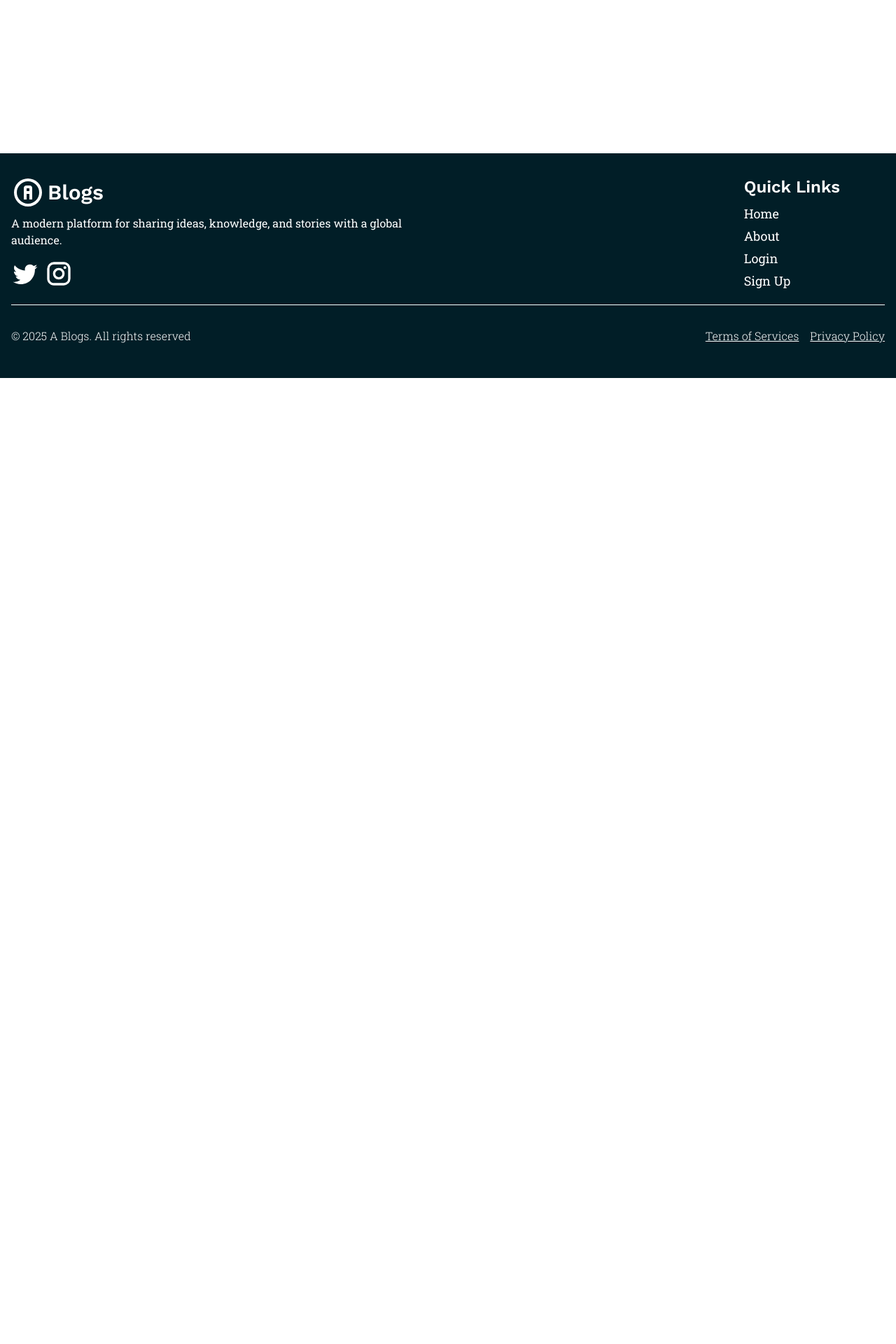
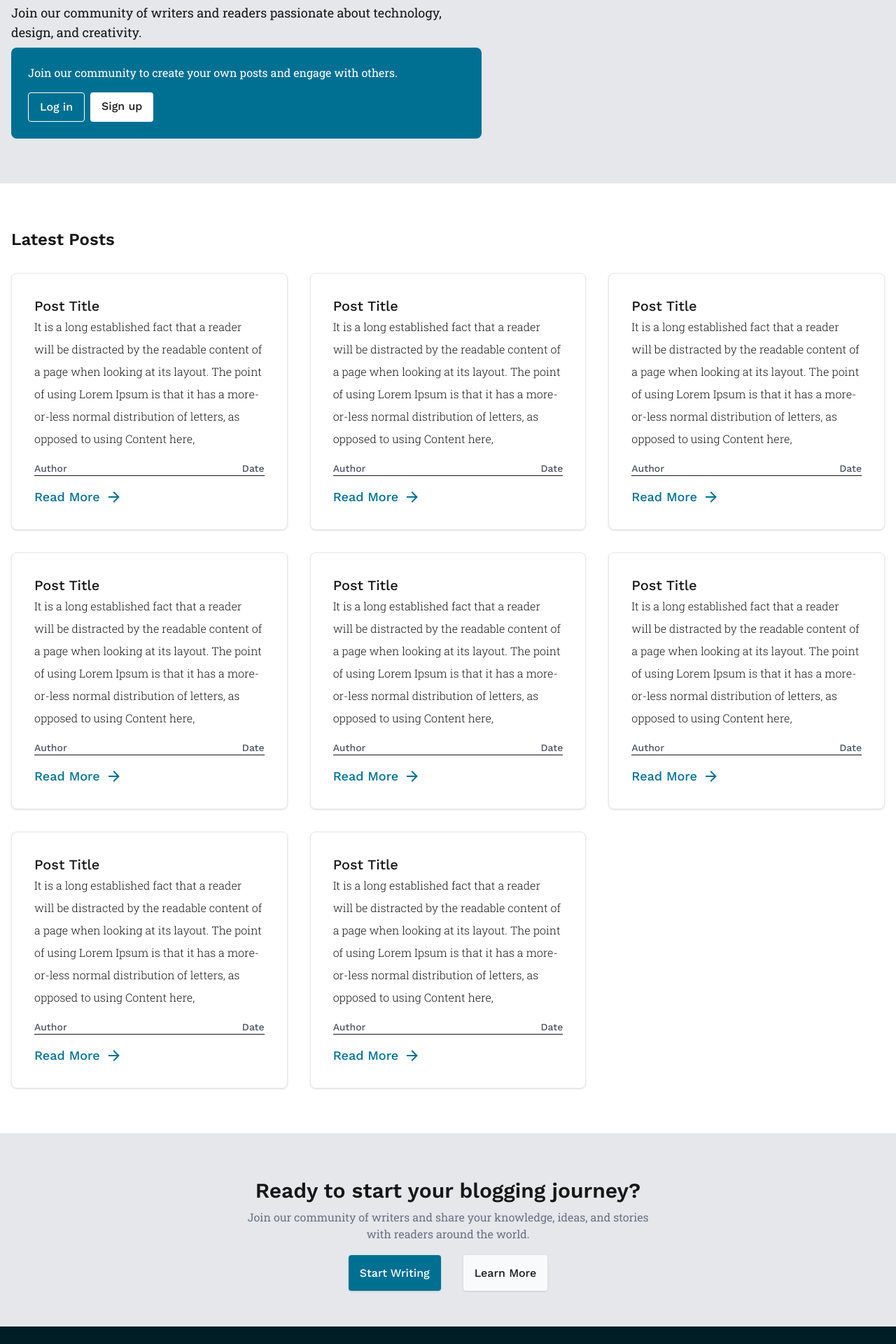
Before and after one commit to littlesluggerboi/blog-api-client, a Next.js app: page / in a window 1280 px wide. Shown: the part 260-2180 px from the top of the page at 70% size. Before the commit the page ends 800 px from the top, so only its background shows below. Built offline with nearby package versions, Linux system fonts and the light colour scheme; no server answers.

Commit message:
Added elements and design for home page.

```diff
--- a/src/app/layout.tsx
+++ b/src/app/layout.tsx
@@ -30,7 +30,7 @@ export default async function RootLayout({
       >
         <Navigation user={user}/>
         <main>
-          <section className="max-w-7xl mx-auto my-8">{children}</section>
+          {children}
         </main>
         <FooterComponent />
       </body>
--- a/src/app/page.tsx
+++ b/src/app/page.tsx
@@ -1,11 +1,93 @@
 import { Metadata } from "next";
+import { verifySession } from "./lib/dal";
+import Link from "next/link";
+import Posts from "@/partials/posts";
 
-export const metadata:Metadata = {
-  title: 'A Blogs | Home'
-}
-export default function Home() {
+export const metadata: Metadata = {
+  title: "A Blogs | Home",
+};
+export default async function Home() {
+  const user = await verifySession();
   return (
     <>
+      <section className="bg-gray-200 py-12">
+        <div className="p-4 max-w-7xl m-auto">
+          <h1 className="max-w-2xl font-heading font-bold text-5xl mb-2">
+            Share Your Ideas With The World
+          </h1>
+          <p className="font-text text-lg max-w-2xl mb-2">
+            Join our community of writers and readers passionate about
+            technology, design, and creativity.
+          </p>
+          <div className="bg-(--color-light) max-w-2xl p-6 rounded-lg">
+            <p className="font-text text-white mb-4">
+              Join our community to create your own posts and engage with
+              others.
+            </p>
+            <div className="flex gap-2">
+              {user ? (
+                <>
+                  <Link
+                    className="px-4 py-2 font-heading font-medium rounded-sm text-white hover:border-gray-400  border  hover:bg-gray-400"
+                    href="/myposts"
+                  >
+                    My Posts
+                  </Link>
+                  <Link
+                    className="px-4 py-2 font-medium font-heading bg-white hover:bg-gray-400 rounded-sm hover:text-white"
+                    href="/newpost"
+                  >
+                    Write Post
+                  </Link>
+                </>
+              ) : (
+                <>
+                  <Link
+                    className="px-4 py-2 font-heading font-medium rounded-sm text-white hover:border-gray-400  border  hover:bg-gray-400"
+                    href="/login"
+                  >
+                    Log in
+                  </Link>
+                  <Link
+                    className="px-4 py-2 font-heading font-medium bg-white hover:bg-gray-400 rounded-sm hover:text-white"
+                    href="/signup"
+                  >
+                    Sign up
+                  </Link>
+                </>
+              )}
+            </div>
+          </div>
+        </div>
+      </section>
+      <section className="py-16 mx-4">
+        <div className="m-auto max-w-7xl ">
+          <Posts/>
+        </div>
+      </section>
+      <section className="py-16 text-center bg-gray-200">
+        <h2 className="text-3xl font-heading font-semibold mb-2">
+          Ready to start your blogging journey?
+        </h2>
+        <p className="max-w-xl mx-auto font-text text-gray-500 mb-8">
+          Join our community of writers and share your knowledge, ideas, and
+          stories with readers around the world.
+        </p>
+        <div>
+          <Link
+            className="p-4 shadow rounded-sm font-heading font-medium mr-8 bg-(--color-light) text-white hover:bg-(--color-sub)"
+            href="/newpost"
+          >
+            Start Writing
+          </Link>
+          <Link
+            className="p-4 shadow rounded-sm font-heading font-medium bg-gray-50 hover:bg-gray-400"
+            href="/about"
+          >
+            Learn More
+          </Link>
+        </div>
+      </section>
     </>
   );
 }
--- /dev/null
+++ b/src/partials/post.tsx
@@ -0,0 +1,24 @@
+import icons from "@/static_resources/icons";
+import Link from "next/link";
+
+export default function PostCard() {
+  return (
+    <div className="p-8 rounded-lg border border-gray-200 shadow">
+      <h3 className="font-heading font-medium text-xl">Post Title</h3>
+      <p className="font-text font-[350] leading-8">
+        It is a long established fact that a reader will be distracted by the
+        readable content of a page when looking at its layout. The point of
+        using Lorem Ipsum is that it has a more-or-less normal distribution of
+        letters, as opposed to using Content here,
+      </p>
+      <div className="flex justify-between mt-4 font-heading font-medium text-sm text-gray-600">
+        <span>Author</span>
+        <span>Date</span>
+      </div>
+      <hr />
+      <Link className="hover:underline flex text-lg font-medium mt-4 items-center gap-2 text-(--color-light) w-fit font-heading" href="/">
+        Read More <div className="w-6">{icons.get("arrow right")}</div>
+      </Link>
+    </div>
+  );
+}
--- /dev/null
+++ b/src/partials/posts.tsx
@@ -0,0 +1,19 @@
+import PostCard from "./post";
+
+export default function Posts() {
+  return (
+    <div>
+      <h1 className="font-heading font-semibold text-2xl mb-8">Latest Posts</h1>
+      <div className="grid gap-8 grid-cols-1 lg:grid-cols-3 md:grid-cols-2">
+        <PostCard />
+        <PostCard />
+        <PostCard />
+        <PostCard />
+        <PostCard />
+        <PostCard />
+        <PostCard />
+        <PostCard />
+      </div>
+    </div>
+  );
+}
--- a/src/static_resources/icons.tsx
+++ b/src/static_resources/icons.tsx
@@ -257,4 +257,12 @@ icons.set(
     />
   </svg>
 );
+
+icons.set(
+  "arrow right",
+  <svg xmlns="http://www.w3.org/2000/svg" viewBox="0 0 24 24">
+    <title>arrow-right</title>
+    <path fill="var(--color-light)" d="M4,11V13H16L10.5,18.5L11.92,19.92L19.84,12L11.92,4.08L10.5,5.5L16,11H4Z" />
+  </svg>
+);
 export default icons;
```
